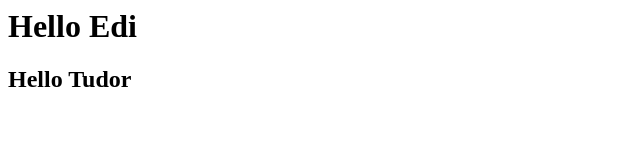
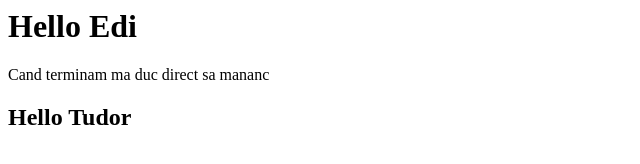
Before and after one commit to gedy208/test, a plain HTML site: page Index.html in a window 1280 px wide. Shown: the whole page, without its empty margins (0-640 px from the left). Drawn offline with Linux system fonts and the light colour scheme.

Commit message:
Save the paragraph

```diff
--- a/Index.html
+++ b/Index.html
@@ -1,2 +1,3 @@
 <h1> Hello Edi </h1>
+<p>Cand terminam ma duc direct sa mananc</p>
 <h2> Hello Tudor </h2>
```
